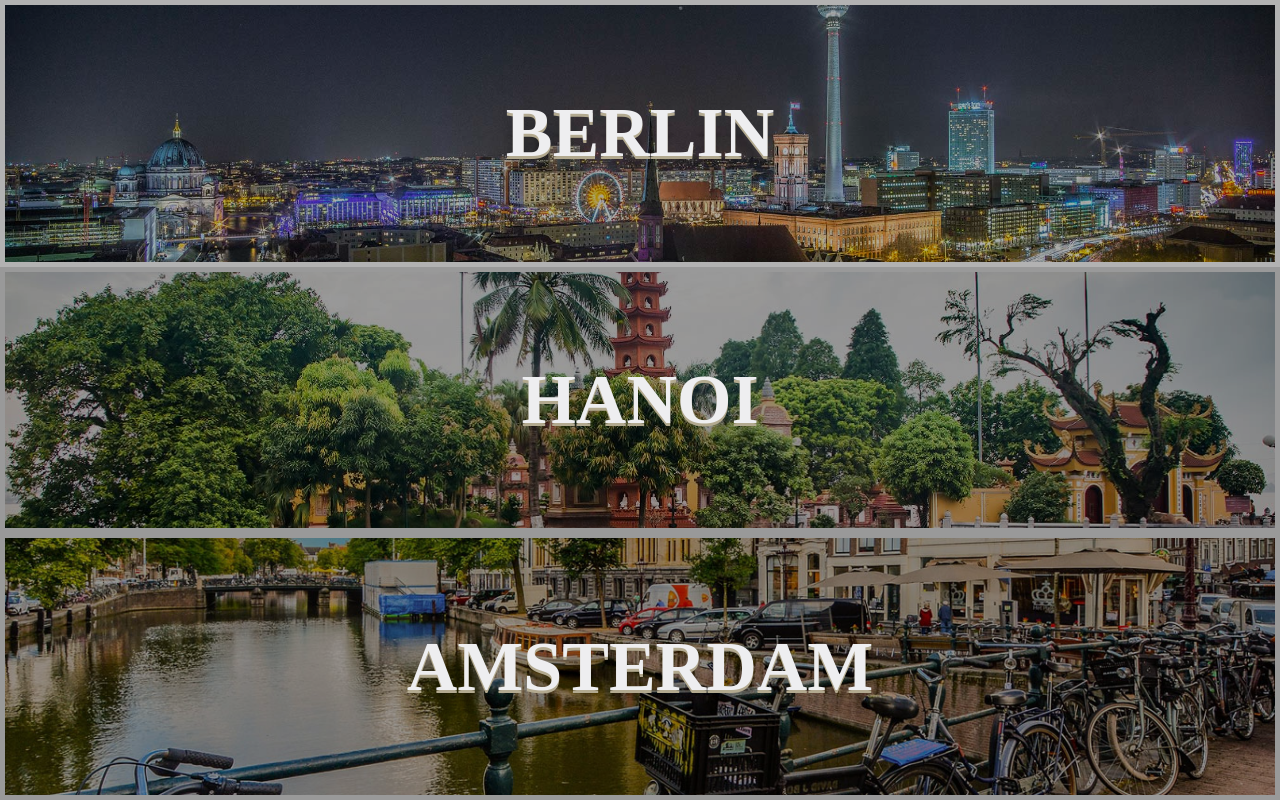
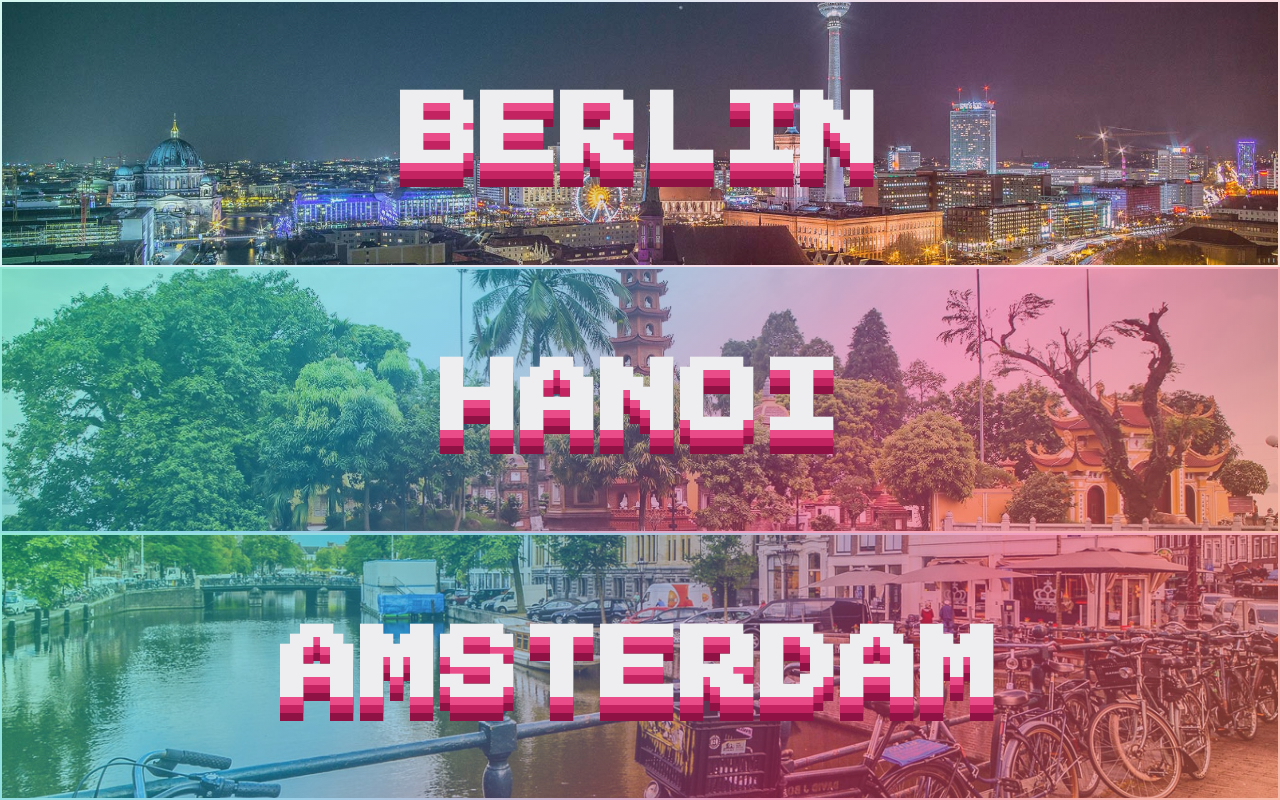
Before and after one commit to agrossano/htmlcss-airbnb, a plain HTML site: page index.html in a window 1280 px wide. Drawn offline with Linux system fonts and the light colour scheme.

Commit message:
Psychedelish version

```diff
--- a/css/style.css
+++ b/css/style.css
@@ -1,3 +1,5 @@
+@import url('https://fonts.googleapis.com/css?family=Press+Start+2P&display=swap');
+
 *{
   margin: 0;
   padding: 0;
@@ -13,11 +15,13 @@
   top: 0;
   width: 100%;
   height: 100%;
-  background-color: rgba(0, 0, 0, .4);
+  background: linear-gradient(-45deg, #ee7752, #e73c7e, #23a6d5, #23d5ab);
+  opacity: 0.5;
 }
 
 .layover:hover {
-  background-color: rgba(0, 0, 0, .3);
+  background: linear-gradient(-45deg, #ee7752, #e73c7e, #23a6d5, #23d5ab);
+  opacity: 0.2;
 }
 
 .image img {
@@ -25,21 +29,24 @@
   height: calc(100vh / 3);
   object-fit:cover;
   display: block;
-  border: 5px solid white;
+  border: 2px solid white;
 }
+
 
 .image span {
   position:absolute;
   left: 50%;
   bottom: calc((100vh / 3) / 2);
-  z-index: 1;
+  z-index: 4;
   transform: translate(-50%,50%);
-  font-size: 70px;
+  font-family: 'Press Start 2P', cursive;
+  font-size:5rem;
   font-weight: 900;
   color:#eeeef0;
   text-transform: uppercase;
-  text-shadow: 0px 3px 0px #b2a98f,
-               0px 14px 10px rgba(0,0,0,0.15),
-               0px 24px 2px rgba(0,0,0,0.1),
-               0px 34px 30px rgba(0,0,0,0.1);
+  text-shadow:
+              0rem 0.5rem 0rem #EA4C89,
+              0rem 1rem 0rem #C32360,
+              0rem 1.5rem 0rem #8E1344;
+
 }
--- a/index.html
+++ b/index.html
@@ -8,23 +8,23 @@
   <body>
 
     <div class="image">
+
       <img src="img/berlin.jpg" alt="">
-      <span>Berlin</span>
+      <span class="text">Berlin</span>
       <div class="layover"></div>
     </div>
 
     <div class="image">
       <img src="img/hanoi.jpg" alt="">
-      <span>Hanoi</span>
+      <span class="text">Hanoi</span>
       <div class="layover"></div>
     </div>
 
     <div class="image">
       <img src="img/amsterdam.jpg" alt="">
-      <span>Amsterdam</span>
+      <span class="text">Amsterdam</span>
       <div class="layover"></div>
     </div>
 
-
   </body>
 </html>
```
